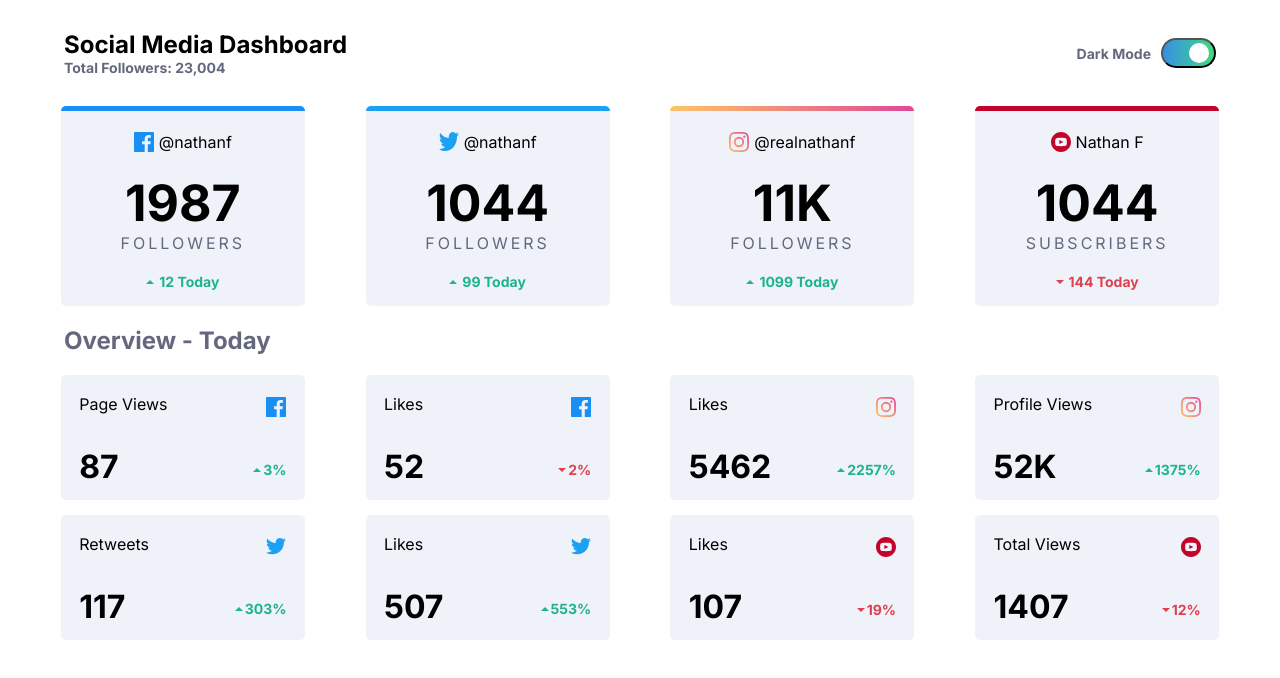
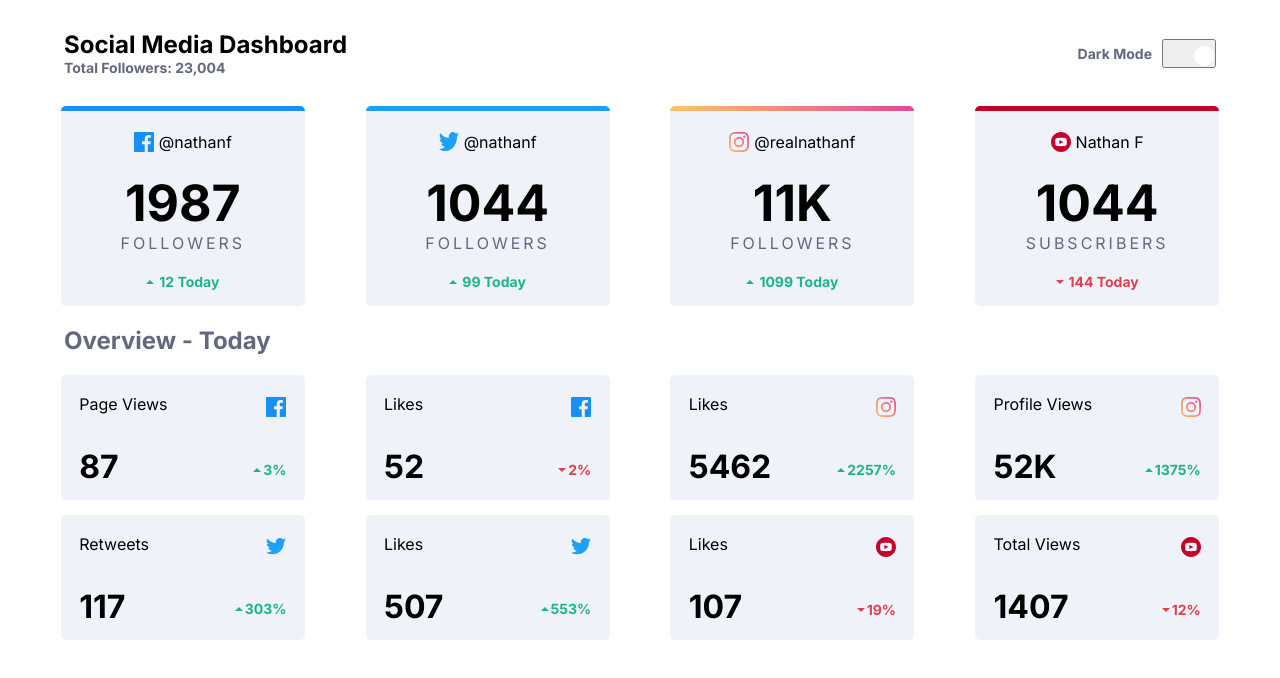
Before and after one commit to TornikeTt/Social-media-dashboard-with-theme-switcher, a plain HTML site: page index.html in a window 1280 px wide. Drawn offline with Linux system fonts and the light colour scheme.

Commit message:
Update style.css

```diff
--- a/style.css
+++ b/style.css
@@ -26,7 +26,7 @@ header{
     align-items: center;
 }
 
-.lightToDark button{
+.lightToDark .button{
     width:55px;
     height: 30px;
     border-radius: 50px;
@@ -46,7 +46,8 @@ header{
     border-radius: 50px;
     background-color:white;
     cursor:pointer;
-    margin-left: 26px;
+    margin-top:5px;
+    margin-left: 30px;
 }
 /*header end*/
 
```
